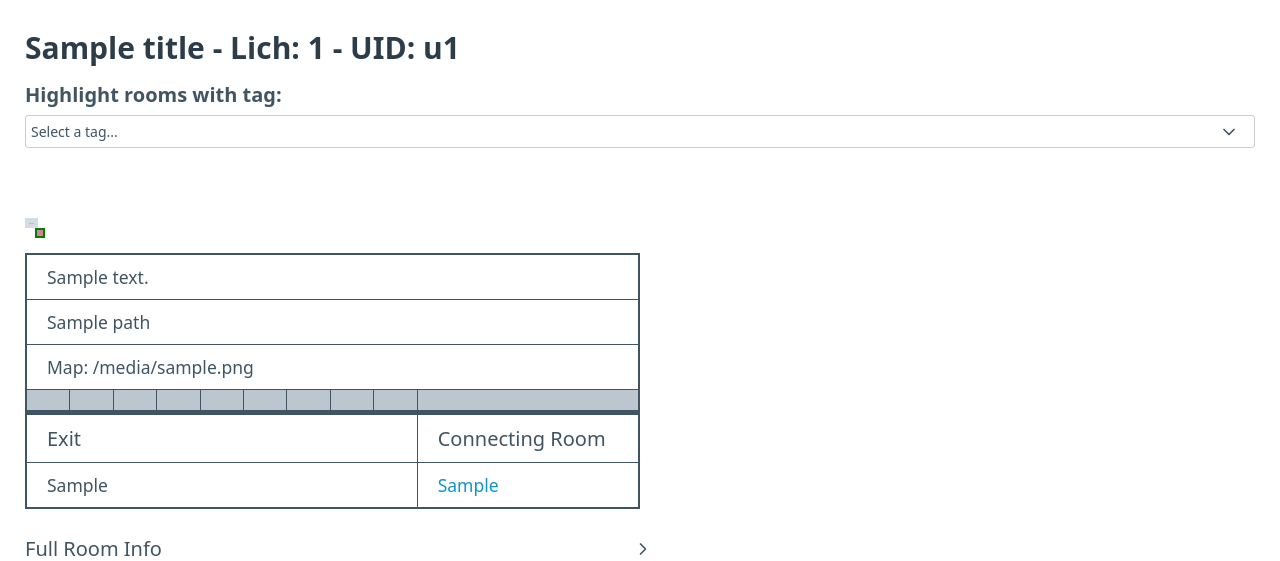
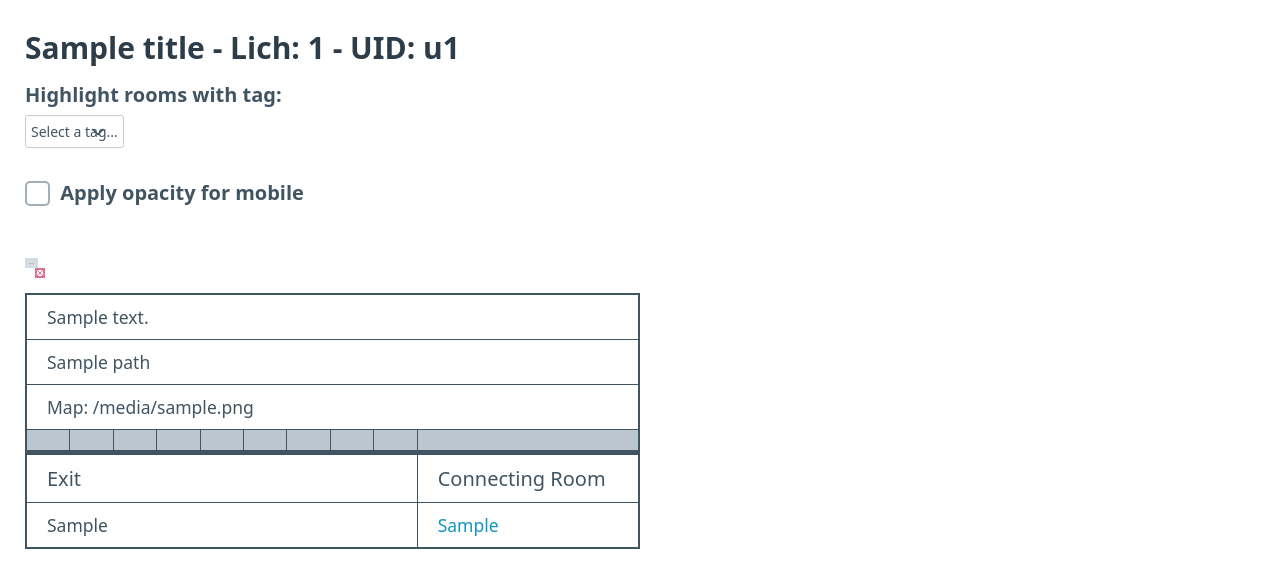
Before and after one commit to MahtraDR/dr-lich-mapdb-room, a Flask app: template app/templates/room.html in a window 1280 px wide. Shown: the top 561 px of the page. Run offline with Flask 3, Linux system fonts and the light colour scheme; the template is opened without the code that fills it: most values are stand-ins (such as "Sample title", 1, 10 or a date in 2020); grey boxes marked "Sample" are stand-in pictures; parts of the project's set-up code (start-up, migrations or seed data) failed here and were passed over.

Commit message:
mirror new highlight styling to main room, add checkbox for map opacity

```diff
--- a/app/static/css/room.css
+++ b/app/static/css/room.css
@@ -1,11 +1,28 @@
 .highlight_box {
     padding: 0;
     position: absolute;
-    border: 2px;
-    border-style: solid;
-    border-color: green;
+    border: 2px solid palevioletred;
     animation: animationFrames 5s infinite;
     z-index: 9;
+}
+
+.highlight_box::before,
+.highlight_box::after {
+    content: '';
+    position: absolute;
+    top: 0;
+    left: 0;
+    width: 100%;
+    height: 100%;
+    animation: animationFrames 5s infinite;
+}
+
+.highlight_box::before {
+    background: linear-gradient(45deg, transparent 46%, palevioletred 46%, palevioletred 54%, transparent 54%);
+}
+
+.highlight_box::after {
+    background: linear-gradient(-45deg, transparent 46%, palevioletred 46%, palevioletred 54%, transparent 54%);
 }
 
 #mapimage {
@@ -22,8 +39,7 @@
 }
 @keyframes animationFrames {
     50% {
-        border-color: green;
-        background-color: palevioletred;
+        border-color: palevioletred;
     }
 }
 
@@ -108,11 +124,29 @@ h3 {
     font-size: 14px;
     border: 1px solid #ccc;
     border-radius: 3px;
+    max-width: fit-content;
+}
+
+#opacity_toggle {
+    margin-top: 10px;
+}
+
+#opacity_toggle input {
+    margin-right: 5px;
+}
+
+#mapimage.opacity_active {
+    -webkit-filter: opacity(20%);
+    -moz-filter: opacity(20%);
+    -o-filter: opacity(20%);
+    -ms-filter: opacity(20%);
+    filter: opacity(20%);
 }
 
 .tag_highlight_box {
     pointer-events: none;
     box-sizing: border-box;
+    border: 2px solid blue;
 }
 
 .tag_highlight_box::before,
@@ -123,7 +157,6 @@ h3 {
     left: 0;
     width: 100%;
     height: 100%;
-    background: blue;
 }
 
 .tag_highlight_box::before {
--- a/app/templates/room.html
+++ b/app/templates/room.html
@@ -30,6 +30,10 @@
                         <option value="{{ tag }}">{{ tag }}</option>
                         {% endfor %}
                     </select>
+                    <div id="opacity_toggle">
+                        <input type="checkbox" id="opacity_checkbox" onchange="toggleOpacity()">
+                        <label for="opacity_checkbox">Apply opacity for mobile</label>
+                    </div>
                 </div>
                 {% endif %}
         </div>
@@ -132,6 +136,17 @@
                     }
                 });
             }
+
+            function toggleOpacity() {
+                const mapImage = document.getElementById('mapimage');
+                const checkbox = document.getElementById('opacity_checkbox');
+
+                if (checkbox.checked) {
+                    mapImage.classList.add('opacity_active');
+                } else {
+                    mapImage.classList.remove('opacity_active');
+                }
+            }
         </script>
     </body>
 </html>
```
